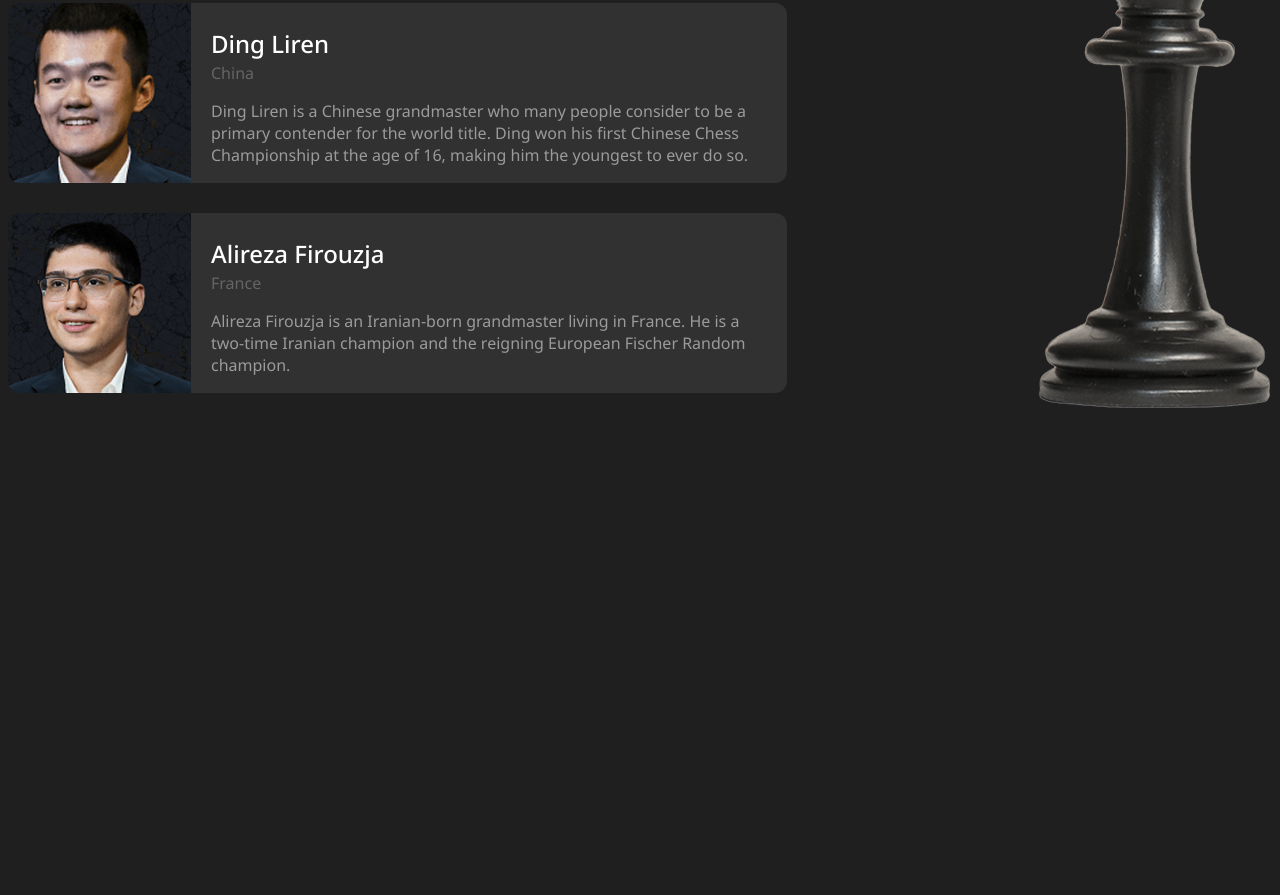
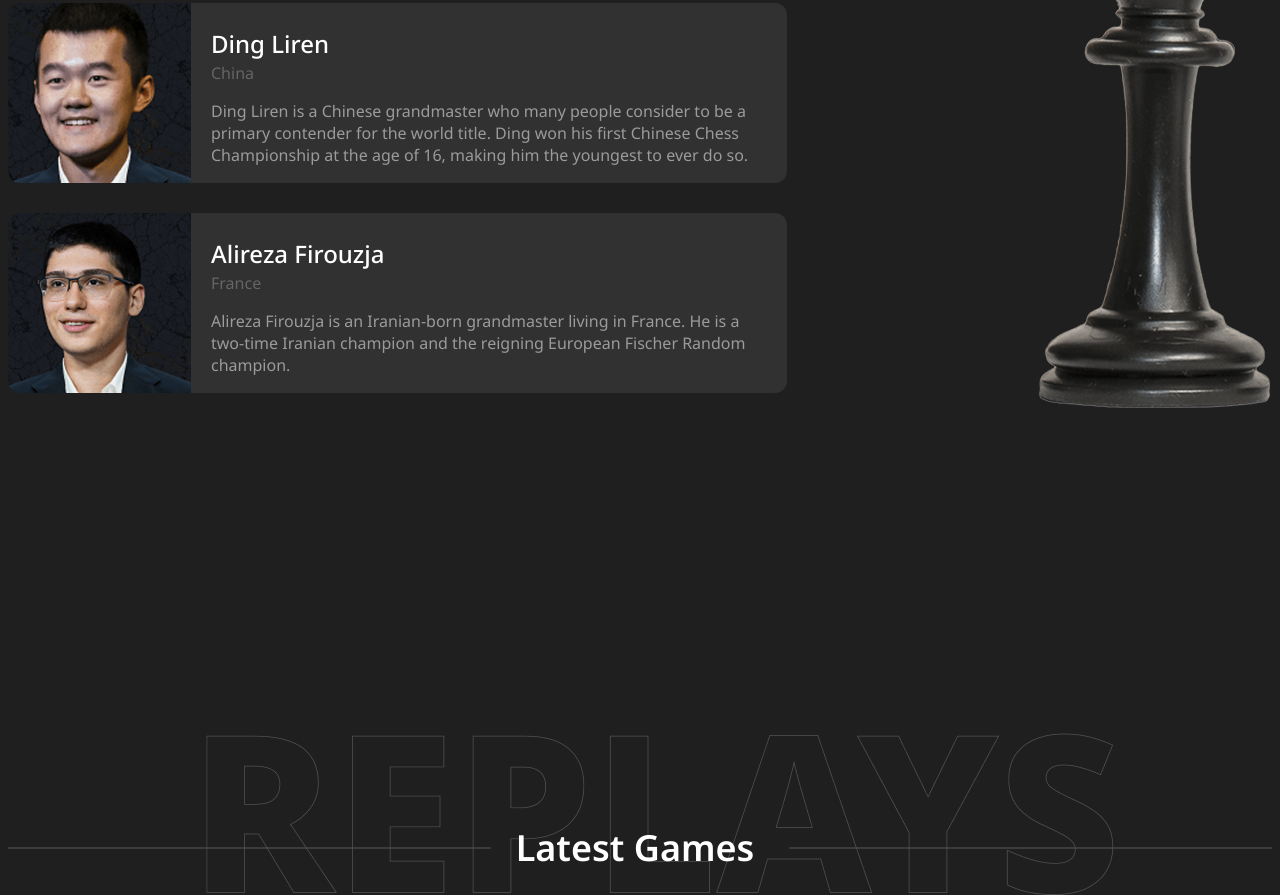
Before and after one commit to syedshafinahmed/Chess-Pro, a plain HTML site: page index.html in a window 1280 px wide. Shown: the part 2678-3573 px from the top of the page. Before the commit the page ends 3109 px from the top, so only its background shows below. Drawn offline with Linux system fonts and the light colour scheme.

Commit message:
added replays

```diff
--- a/index.html
+++ b/index.html
@@ -148,6 +148,17 @@
         <img src="images/Group 24.png" alt="">
     </div>
 
+    <div class="line-with-content">
+        <div class="content parent">
+            <div class="text">
+                <span>Latest Games</span>
+            </div>
+            <div class="picture">
+                <img class="child1" src="images/REPLAYS.png" alt="">
+            </div>
+        </div>
+    </div>
+
 
 </body>
 
--- a/style.css
+++ b/style.css
@@ -236,3 +236,9 @@ header div{
     align-items: center;
     margin-top: 70px;
 }
+.child1{
+    position: absolute;
+    right: -350px;
+    top: -90px;
+    z-index: 1;
+}
```
Also changed, not shown: images/REPLAYS.png (added).
